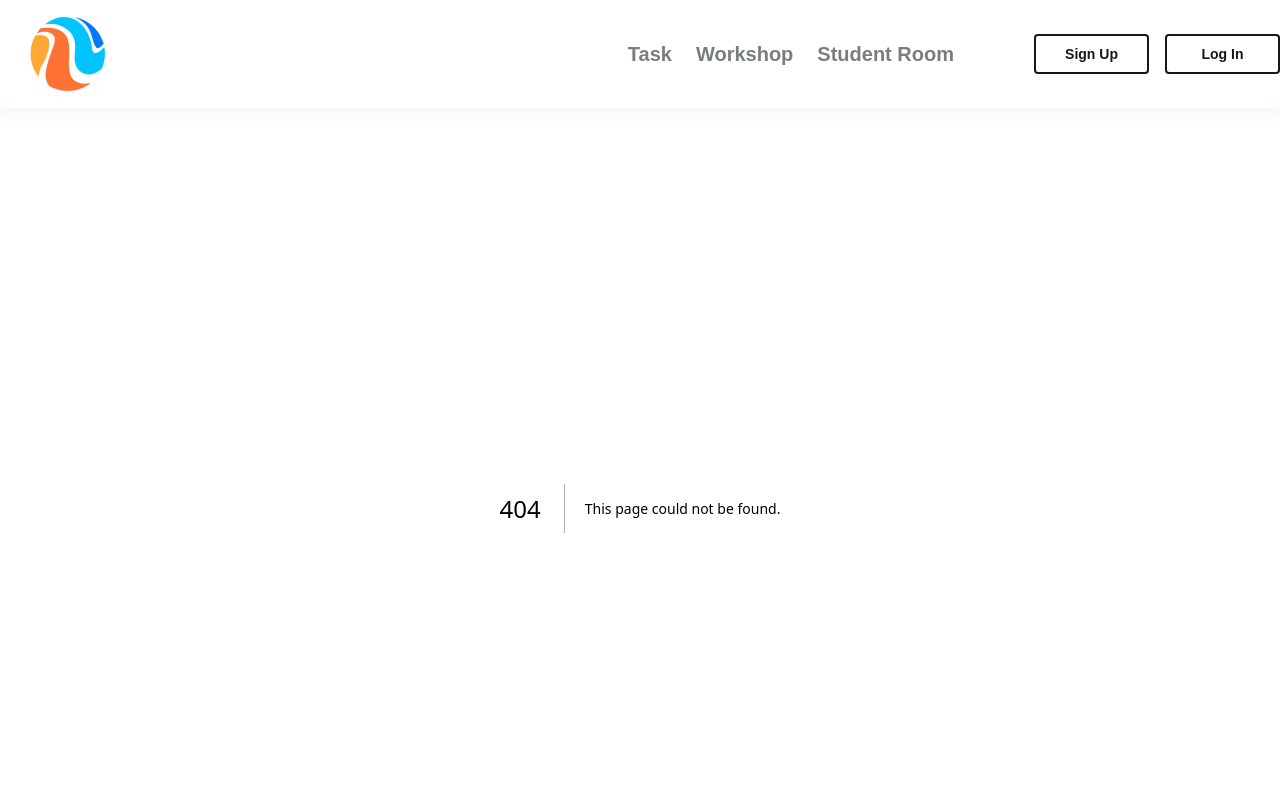
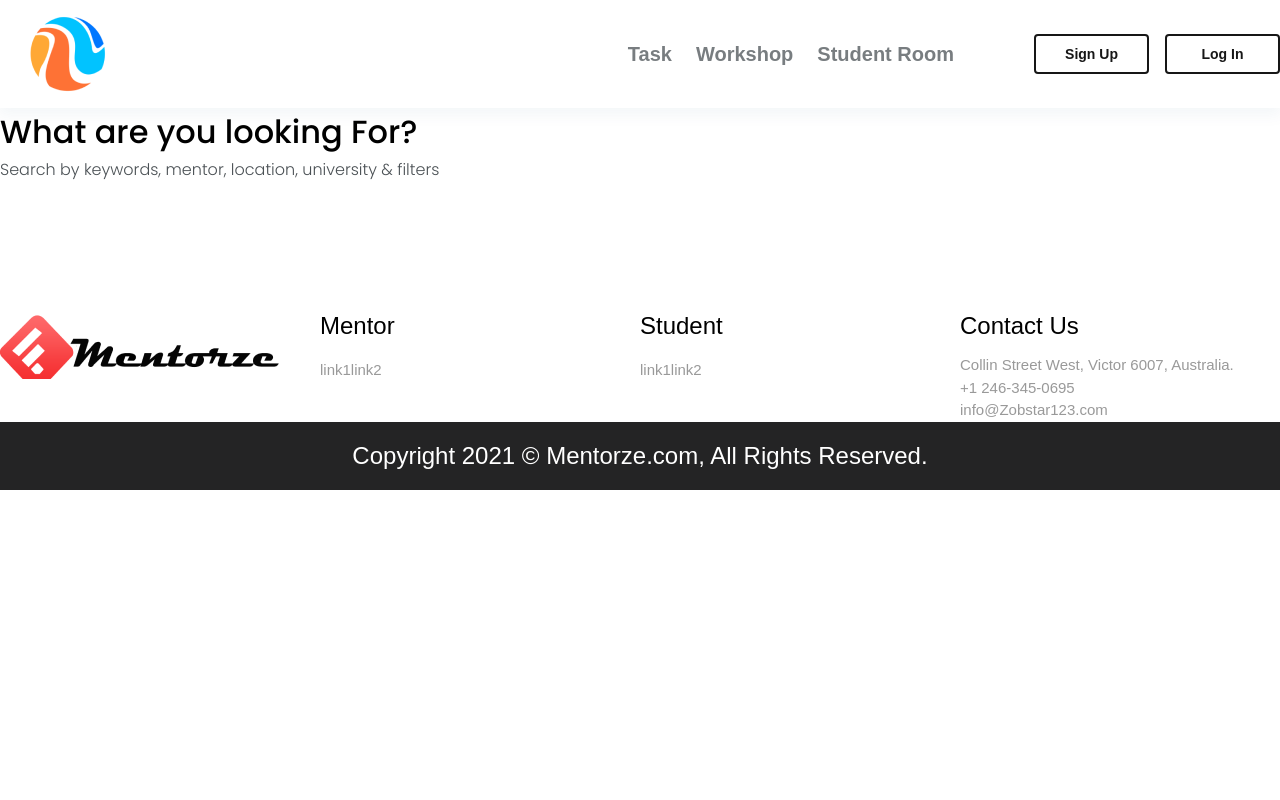
Before and after one commit to iripon07/pro_study_mate, a Next.js app: page /alltasks in a window 1280 px wide. Before the commit this address had no page. Shown: the top 800 px of the page. Built offline with nearby package versions, Linux system fonts and the light colour scheme; a web font is replaced by a local one.

Commit message:
all task

```diff
--- /dev/null
+++ b/src/app/alltasks/page.tsx
@@ -0,0 +1,16 @@
+import React from "react";
+
+const AllTasks = () => {
+  return (
+    <div className="container mx-auto font-poppins">
+      <div>
+        <p className="text-[32px] font-medium text-black mb-[2px]">
+          What are you looking For?
+        </p>
+        <p className="text-base text-grey font-light">Search by keywords, mentor, location, university & filters</p>
+      </div>
+    </div>
+  );
+};
+
+export default AllTasks;
```
